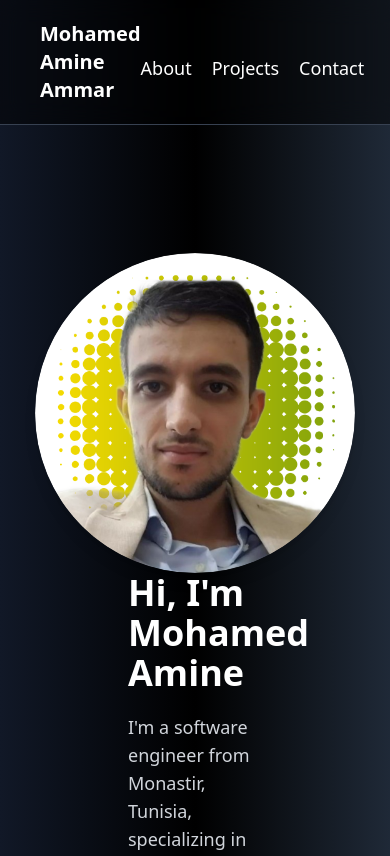
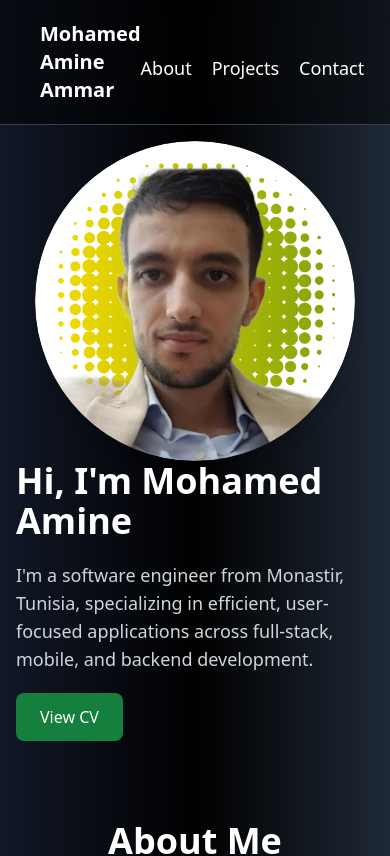
Before and after one commit to aminammar1/My-Portfolio-ReactJS, a React (Vite) app: page / in a window 390 px wide. Shown: the top 856 px of the page. Built offline with nearby package versions, Linux system fonts and the light colour scheme.

Commit message:
fix responsiveness

```diff
--- a/src/components/Header.jsx
+++ b/src/components/Header.jsx
@@ -4,7 +4,7 @@
 
 export default function Header() {
   return (
-    <header className="p-32 md:p-20 lg:grid lg:grid-cols-2">
+    <header className="p-4 md:p-20 lg:grid lg:grid-cols-2">
       <div className="flex justify-center items-center">
         <img
           src="assets/profile-pic.png"
@@ -12,11 +12,11 @@ export default function Header() {
           alt="Profile Picture"
         />
       </div>
-      <div className="text flex flex-col sm:flex-auto items-start gap-5 justify-center">
+      <div className=" flex flex-col  items-start gap-5 justify-center">
         <h1 className="text-4xl md:text-5xl font-extrabold">
           Hi, I&apos;m Mohamed Amine
         </h1>
-        <p className="text-lg  text-gray-300">
+        <p className="text-lg text-gray-300 sm:flex-row">
           I&apos;m a software engineer from Monastir, Tunisia, specializing in
           efficient, user-focused applications across full-stack, mobile, and
           backend development.
```
Also changed, not shown: 4 other files (tests, documents, lock files or other folders).
